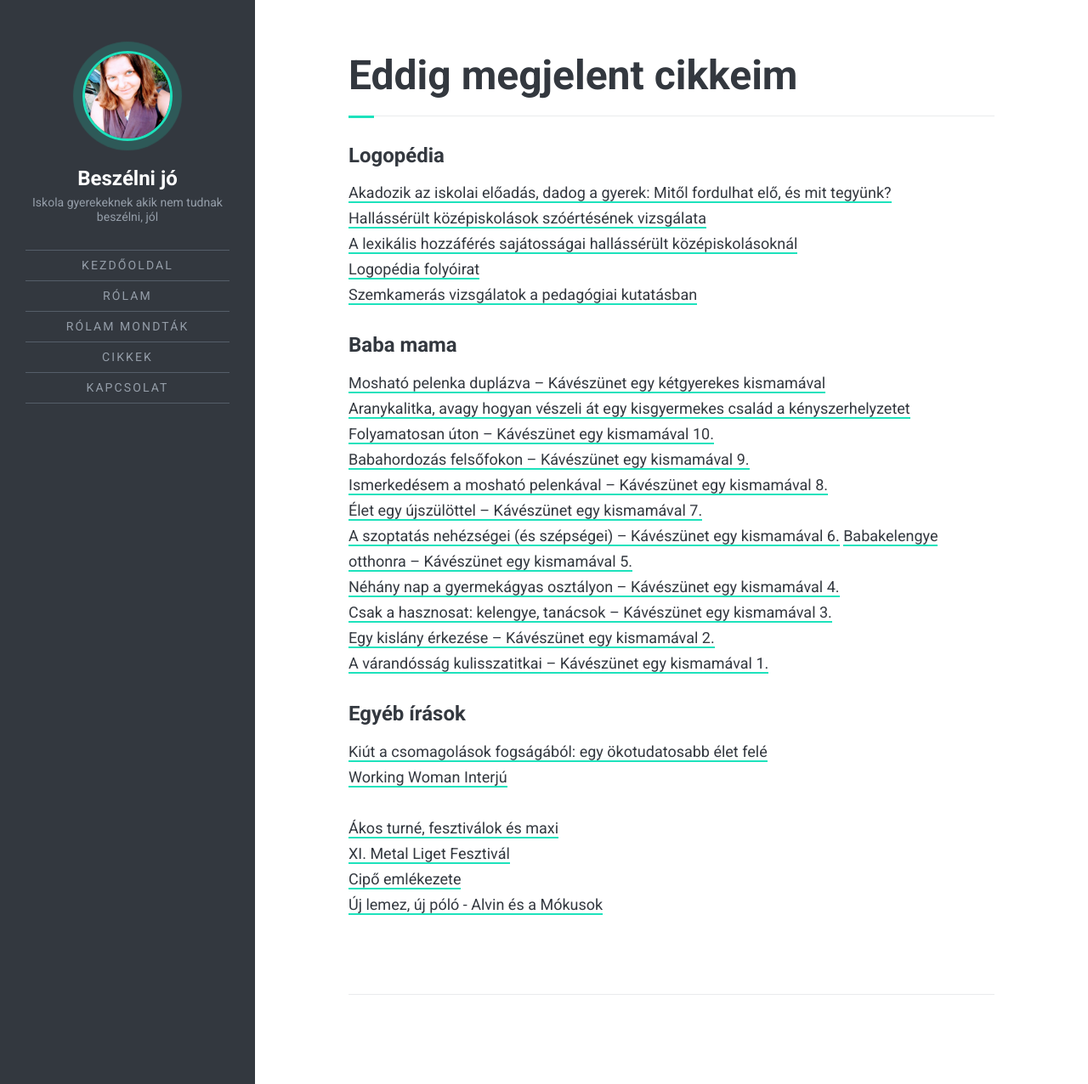
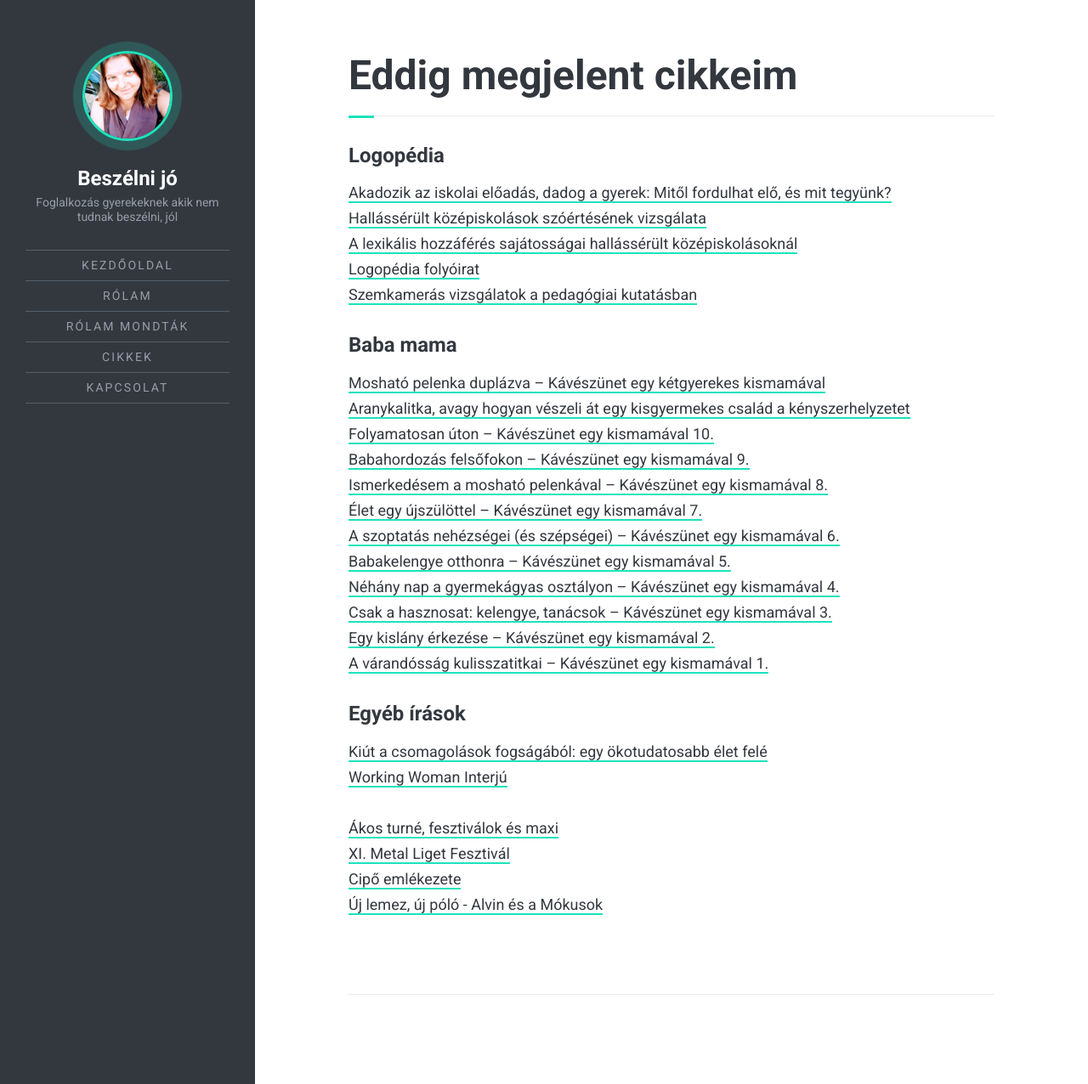
Before and after one commit to beszelnijo/beszelnijo.github.io, a Jekyll site: the page built from cikkek.md, in a window 1280 px wide and 1276 px high. Shown: the whole window at 85% size. Built offline with Jekyll 4.4.1, drawn with Linux system fonts in a browser that asks for light colours.

Commit message:
fix urlek

```diff
--- a/_config.yml
+++ b/_config.yml
@@ -1,5 +1,7 @@
 title: beszelnijo
 url: "https://www.beszelnijo.hu"
+baseurl: /
+permalink: '/:title/'
 layout_style: overflow
 palette:
 logo: "images/speaking.png"
--- a/_includes/header.html
+++ b/_includes/header.html
@@ -9,7 +9,7 @@
           </p><!-- .profile -->
           <div class="site-identity">
             <p class="site-title"><a href='{{ '/' | relative_url }}'>Beszélni jó</a></p>
-            <p class="site-description">Iskola gyerekeknek akik nem tudnak beszélni, jól</p>
+            <p class="site-description">Foglalkozás gyerekeknek akik nem tudnak beszélni, jól</p>
           </div><!-- .site-identity -->
           {% if site.header.has_nav or site.header.has_social %}
           <button id="menu-toggle" class="menu-toggle"><span class="screen-reader-text">Menu</span><span class="icon-menu"
```
Also changed, not shown: cikkek.md (line endings or trailing spaces).
